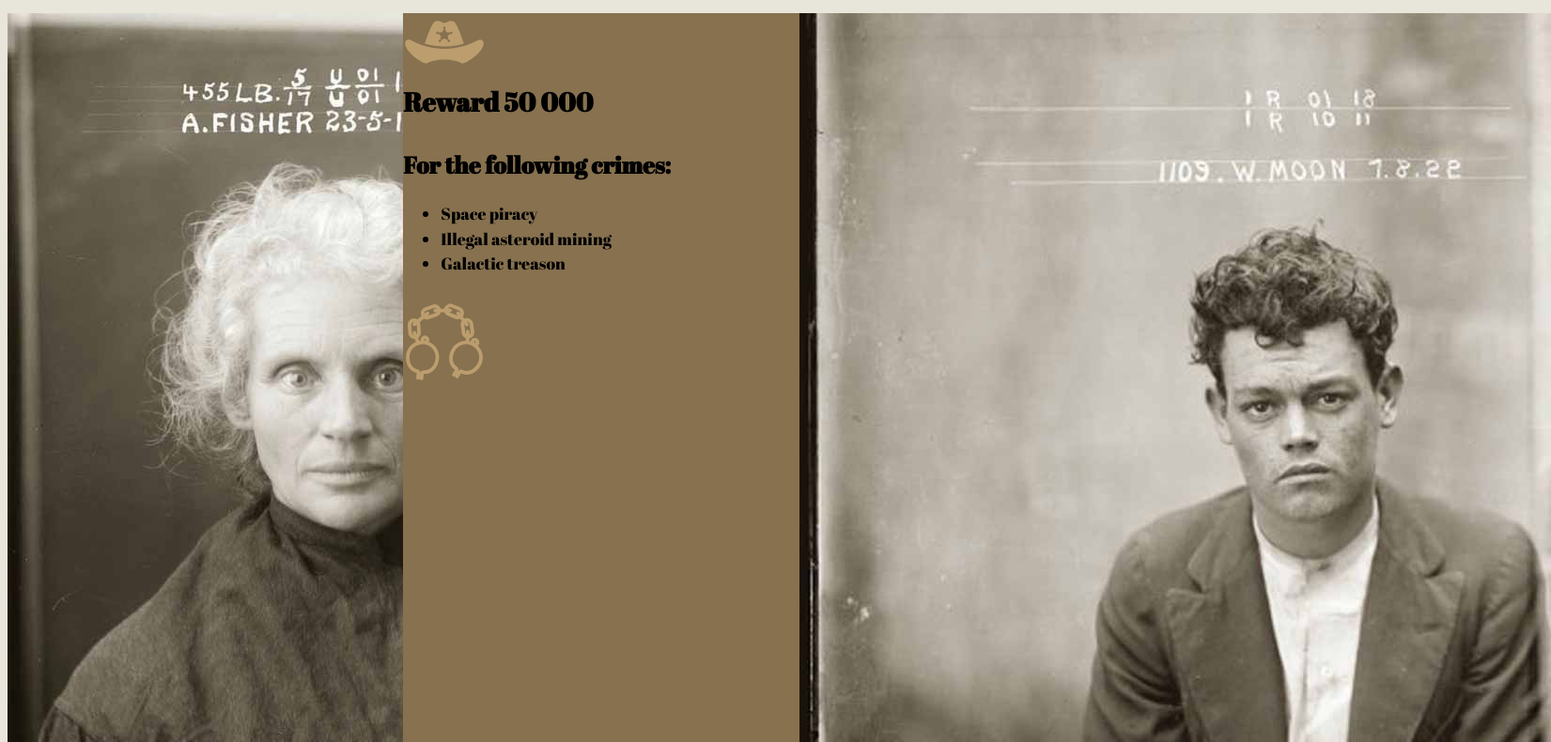
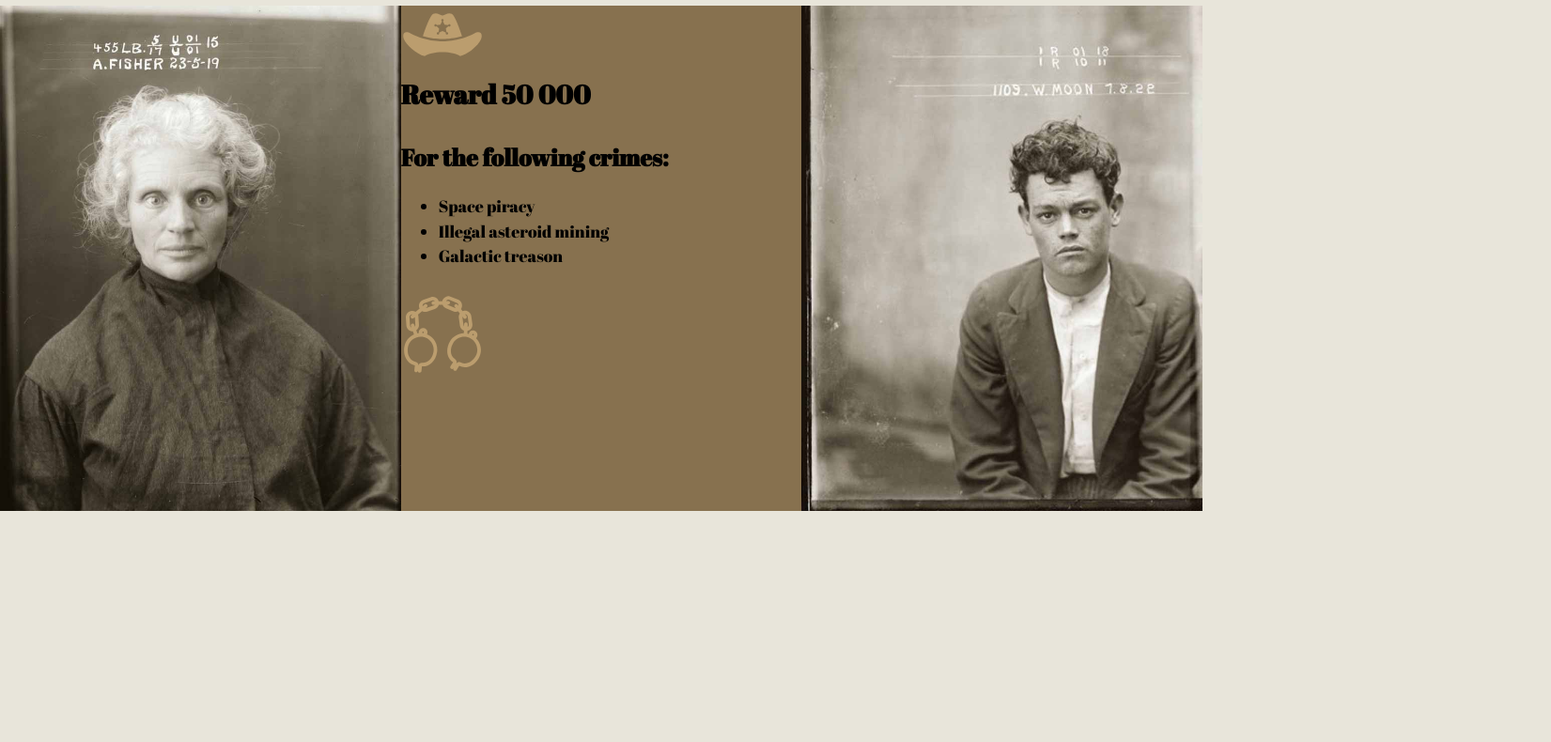
Before and after one commit to isabelle6/dsn1676-assignment-1, a plain HTML site: page index.html in a window 1280 px wide. Shown: the part 100-890 px from the top of the page at 94% size, 1651 px wide, since content can reach past the window. After the commit the page ends 800 px from the top, so only its background shows below. Drawn offline with Linux system fonts and the light colour scheme.

Commit message:
Fixed image sizes and added border images

```diff
--- a/css/main.css
+++ b/css/main.css
@@ -17,6 +17,11 @@ html {
 
 *, *::before, *::after {
     box-sizing: inherit;
+}
+
+body {
+    margin: 0;
+    padding: 0;
 }
 
 .masthead {
@@ -42,3 +47,13 @@ html {
 .icons {
     width: 5em;
 }
+
+.images {
+    width: 100%;
+    display: block;
+}
+
+.border {
+    border-image: url(../images/panel-border.png) 22 22 22 22 stretch stretch;
+    border-width: 22px 22px 22px 22px;
+}
--- a/index.html
+++ b/index.html
@@ -19,7 +19,7 @@
 
 <div class="grid">
     <div class="unit unit-xs-1 unit-s-1 unit-m-1 unit-l-1-3">
-        <img src="images/outlaw-woman.jpg" alt="Outlaw Man">
+        <img class="images border" src="images/outlaw-woman.jpg" alt="Outlaw Woman">
     </div>
     <div class="box-bg unit unit-xs-1 unit-s-1 unit-m-1 unit-l-1-3">
         <img class="icons" src="images/hat.svg" alt="Cowboy Hat">
@@ -33,7 +33,7 @@
         <img class="icons" src="images/handcuffs.svg" alt="Handcuffs">
     </div>
     <div class="unit unit-xs-1 unit-s-1 unit-m-1 unit-l-1-3">
-        <img src="images/outlaw-man.jpg" alt="Outlaw Man">
+        <img class="images border" src="images/outlaw-man.jpg" alt="Outlaw Man">
     </div>
 </div>
 
```
Also changed, not shown: images/panel-border.png (added).
